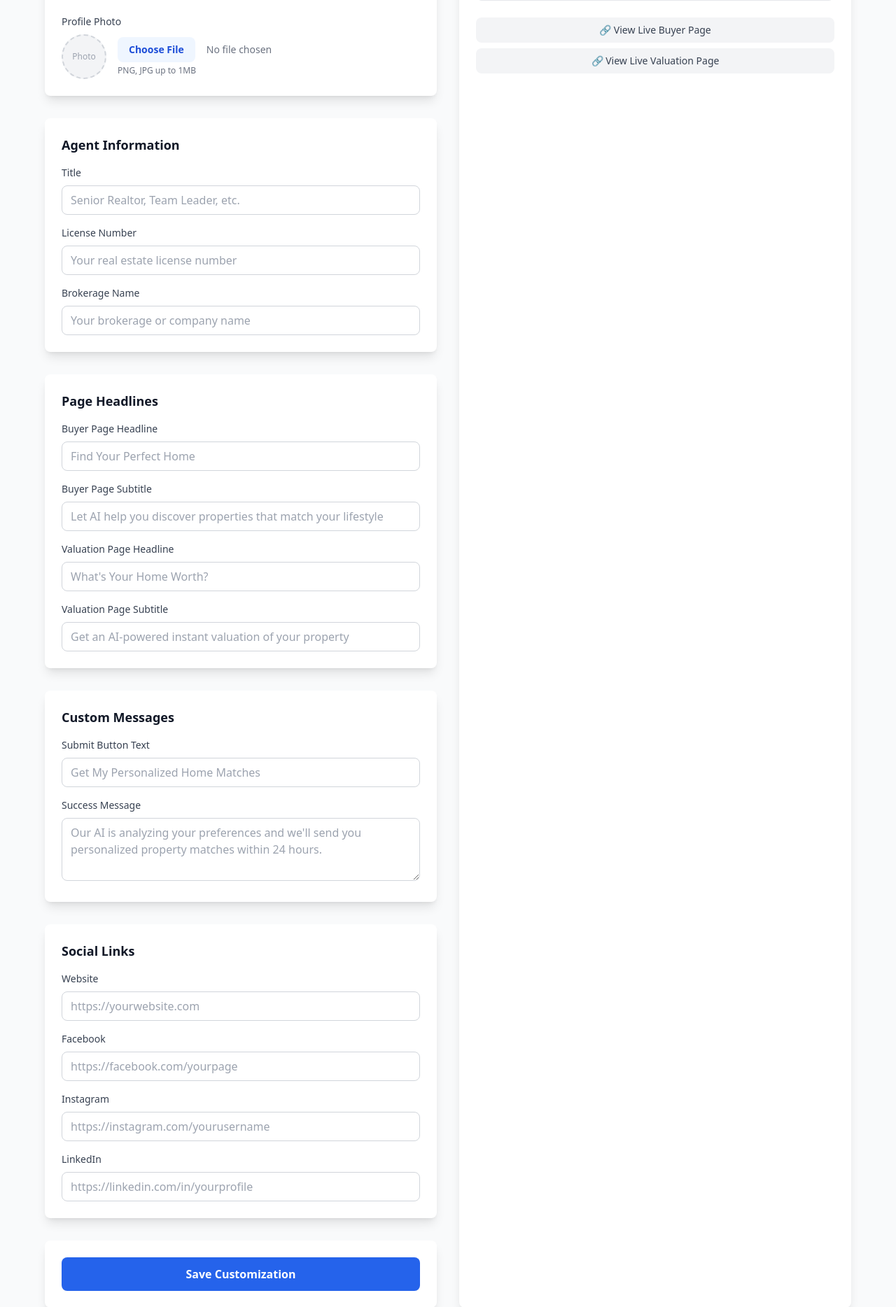
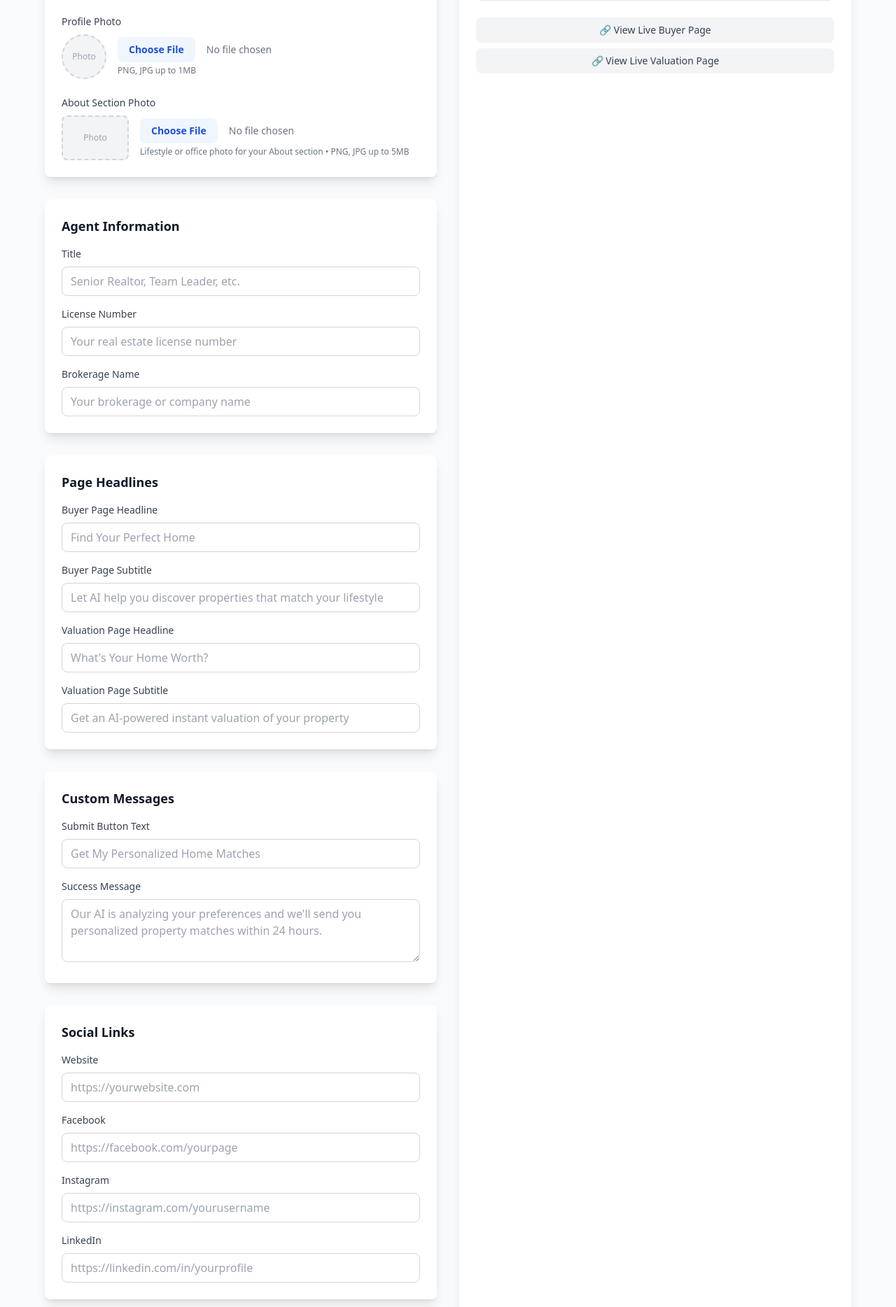
Before and after one commit to pgwilde8/ezrealtorapp, a FastAPI app: page /customize in a window 1280 px wide. Shown: the part 661-2529 px from the top of the page at 70% size. Run offline with FastAPI, Linux system fonts and the light colour scheme; some libraries are stand-ins or nearby versions.

Commit message:
About money pics

```diff
--- a/ezadmin/app/templates/customize.html
+++ b/ezadmin/app/templates/customize.html
@@ -91,6 +91,21 @@
                                         <input type="file" @change="uploadHeadshot($event)" accept="image/*"
                                                class="block w-full text-sm text-gray-500 file:mr-4 file:py-2 file:px-4 file:rounded-lg file:border-0 file:text-sm file:font-semibold file:bg-blue-50 file:text-blue-700 hover:file:bg-blue-100">
                                         <p class="text-xs text-gray-500 mt-1">PNG, JPG up to 1MB</p>
+                                    </div>
+                                </div>
+                            </div>
+
+                            <div>
+                                <label class="block text-sm font-medium text-gray-700 mb-2">About Section Photo</label>
+                                <div class="flex items-center space-x-4">
+                                    <div class="w-24 h-16 bg-gray-100 rounded-lg border-2 border-dashed border-gray-300 flex items-center justify-center overflow-hidden">
+                                        <img x-show="settings.secondary_photo_url" :src="settings.secondary_photo_url" class="w-full h-full object-cover">
+                                        <span x-show="!settings.secondary_photo_url" class="text-gray-400 text-xs">Photo</span>
+                                    </div>
+                                    <div class="flex-1">
+                                        <input type="file" @change="uploadSecondaryPhoto($event)" accept="image/*"
+                                               class="block w-full text-sm text-gray-500 file:mr-4 file:py-2 file:px-4 file:rounded-lg file:border-0 file:text-sm file:font-semibold file:bg-blue-50 file:text-blue-700 hover:file:bg-blue-100">
+                                        <p class="text-xs text-gray-500 mt-1">Lifestyle or office photo for your About section • PNG, JPG up to 5MB</p>
                                     </div>
                                 </div>
                             </div>
@@ -332,6 +347,7 @@
                     brand_accent_color: '#10B981',
                     logo_url: '',
                     headshot_url: '',
+                    secondary_photo_url: '',
                     buyer_page_headline: '',
                     buyer_page_subtitle: '',
                     valuation_page_headline: '',
@@ -435,21 +451,70 @@
                     const file = event.target.files[0];
                     if (!file) return;
 
+                    console.log('[UPLOAD] Uploading headshot...');
+
                     const formData = new FormData();
-                    formData.append('file', file);
+                    formData.append('photo', file);
 
                     try {
-                        const response = await fetch('/api/v1/upload-headshot', {
+                        const response = await fetch('/api/v1/agents/me/upload-headshot', {
                             method: 'POST',
                             body: formData
                         });
 
+                        console.log('[UPLOAD] Response status:', response.status);
+
                         if (response.ok) {
                             const data = await response.json();
+                            console.log('[UPLOAD] Upload successful:', data);
                             this.settings.headshot_url = data.headshot_url;
+                            alert('Photo uploaded successfully!');
+
+                            // Reload settings to show the new photo
+                            await this.loadSettings();
+                        } else {
+                            const error = await response.json();
+                            console.error('[UPLOAD] Upload failed:', error);
+                            alert(`Error uploading photo: ${error.detail || 'Please try again'}`);
                         }
                     } catch (error) {
-                        console.error('Error uploading headshot:', error);
+                        console.error('[UPLOAD] Error uploading headshot:', error);
+                        alert('Error uploading photo. Please try again.');
+                    }
+                },
+
+                async uploadSecondaryPhoto(event) {
+                    const file = event.target.files[0];
+                    if (!file) return;
+
+                    console.log('[UPLOAD] Uploading secondary photo...');
+
+                    const formData = new FormData();
+                    formData.append('photo', file);
+
+                    try {
+                        const response = await fetch('/api/v1/agents/me/upload-secondary-photo', {
+                            method: 'POST',
+                            body: formData
+                        });
+
+                        console.log('[UPLOAD] Response status:', response.status);
+
+                        if (response.ok) {
+                            const data = await response.json();
+                            console.log('[UPLOAD] Upload successful:', data);
+                            this.settings.secondary_photo_url = data.secondary_photo_url;
+                            alert('About section photo uploaded successfully!');
+
+                            // Reload settings to show the new photo
+                            await this.loadSettings();
+                        } else {
+                            const error = await response.json();
+                            console.error('[UPLOAD] Upload failed:', error);
+                            alert(`Error uploading photo: ${error.detail || 'Please try again'}`);
+                        }
+                    } catch (error) {
+                        console.error('[UPLOAD] Error uploading secondary photo:', error);
                         alert('Error uploading photo. Please try again.');
                     }
                 }
```
Also changed, not shown: ezadmin/app/api/agents.py (+34 -4 lines), ezadmin/app/services/spaces_service.py (+4 -3 lines).
